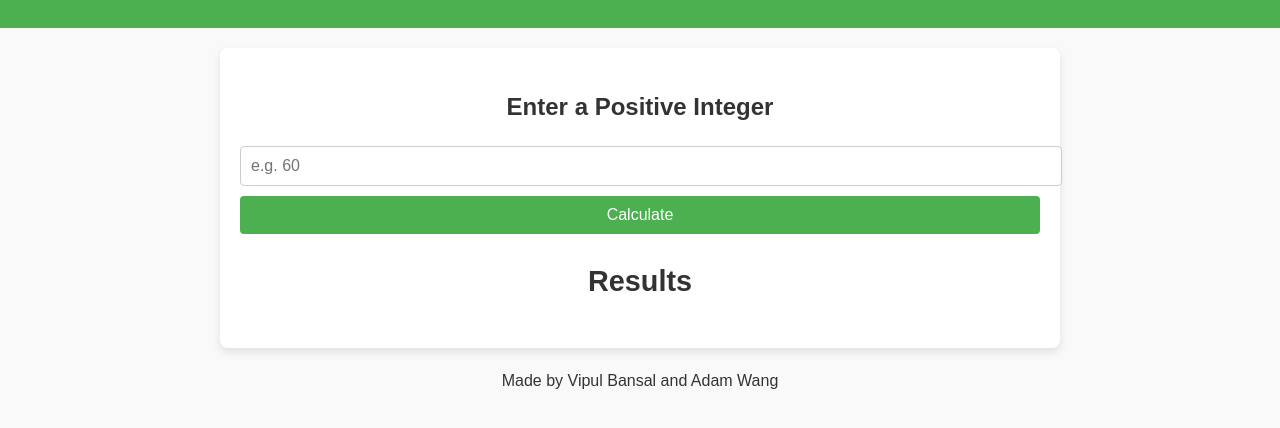
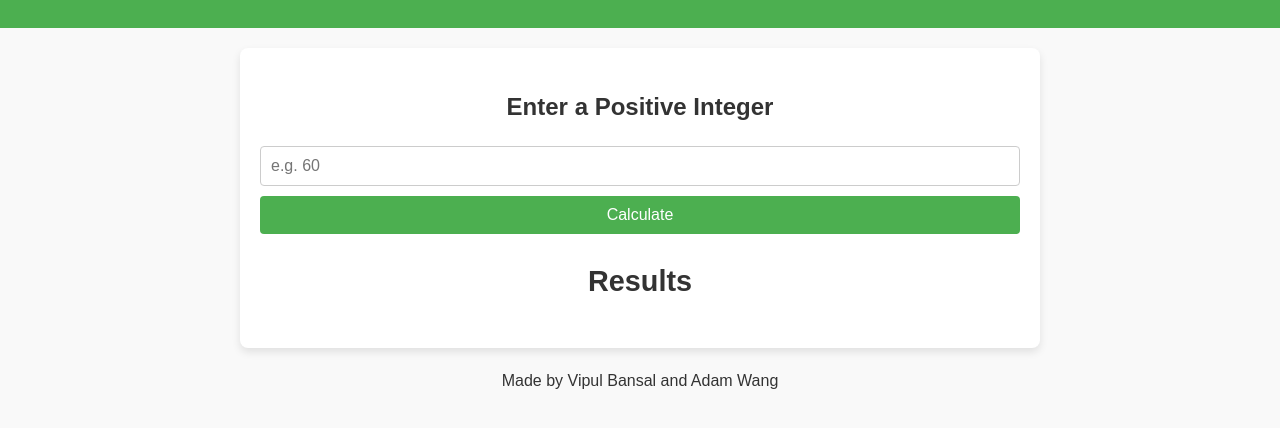
Before and after one commit to vipban/MathMate, a plain HTML site: page index.html in a window 1280 px wide. Shown: the part 86-514 px from the top of the page. Drawn offline with Linux system fonts and the light colour scheme.

Commit message:
Fix input box sizing

```diff
--- a/styles.css
+++ b/styles.css
@@ -5,6 +5,11 @@ body {
     background-color: #f9f9f9;
     color: #333;
     line-height: 1.6;
+    box-sizing: border-box;
+}
+
+*, *::before, *::after {
+    box-sizing: inherit;
 }
 
 header {
@@ -39,6 +44,7 @@ input {
     border: 1px solid #ccc;
     border-radius: 4px;
 }
+
 button {
     background-color: #4caf50;
     color: white;
```
